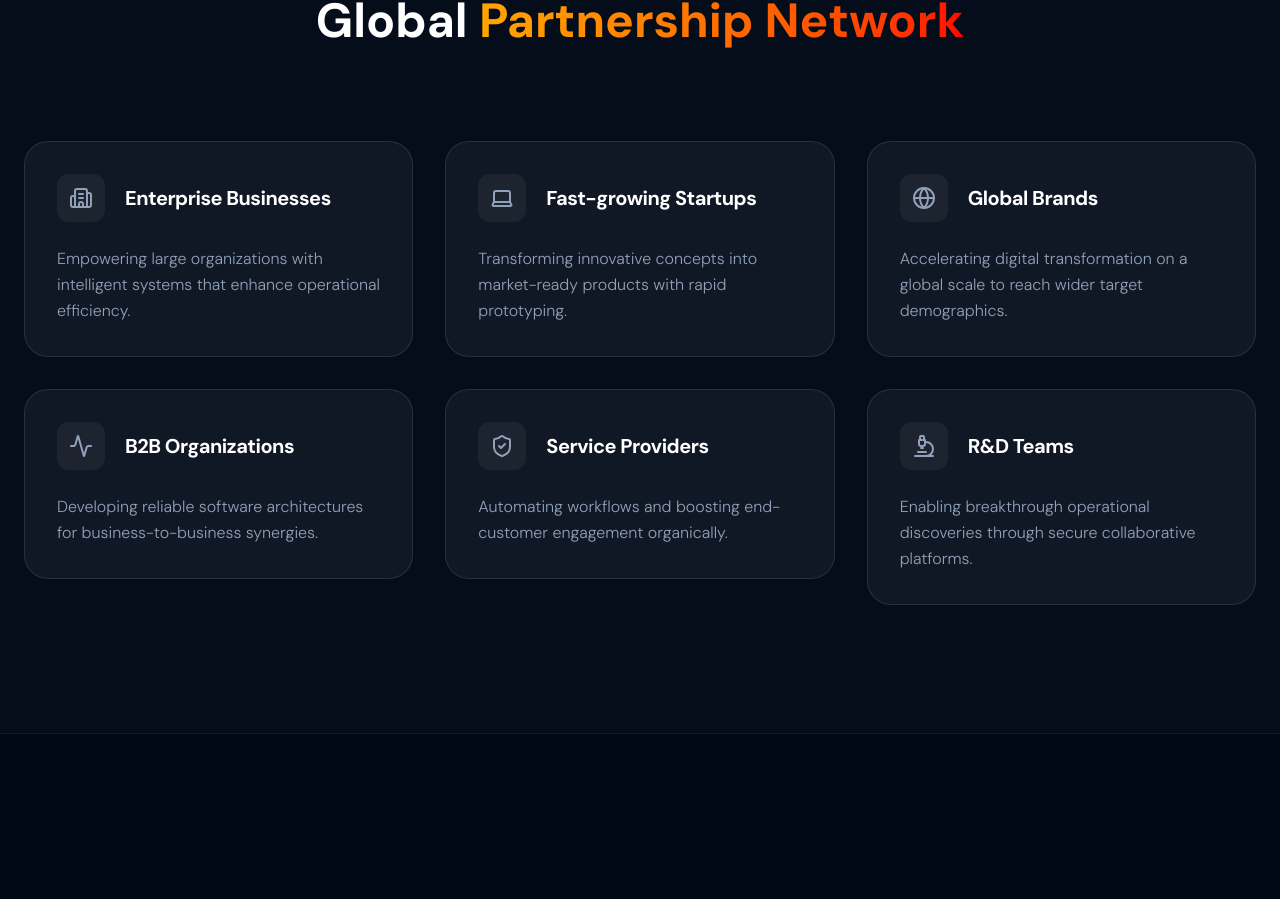
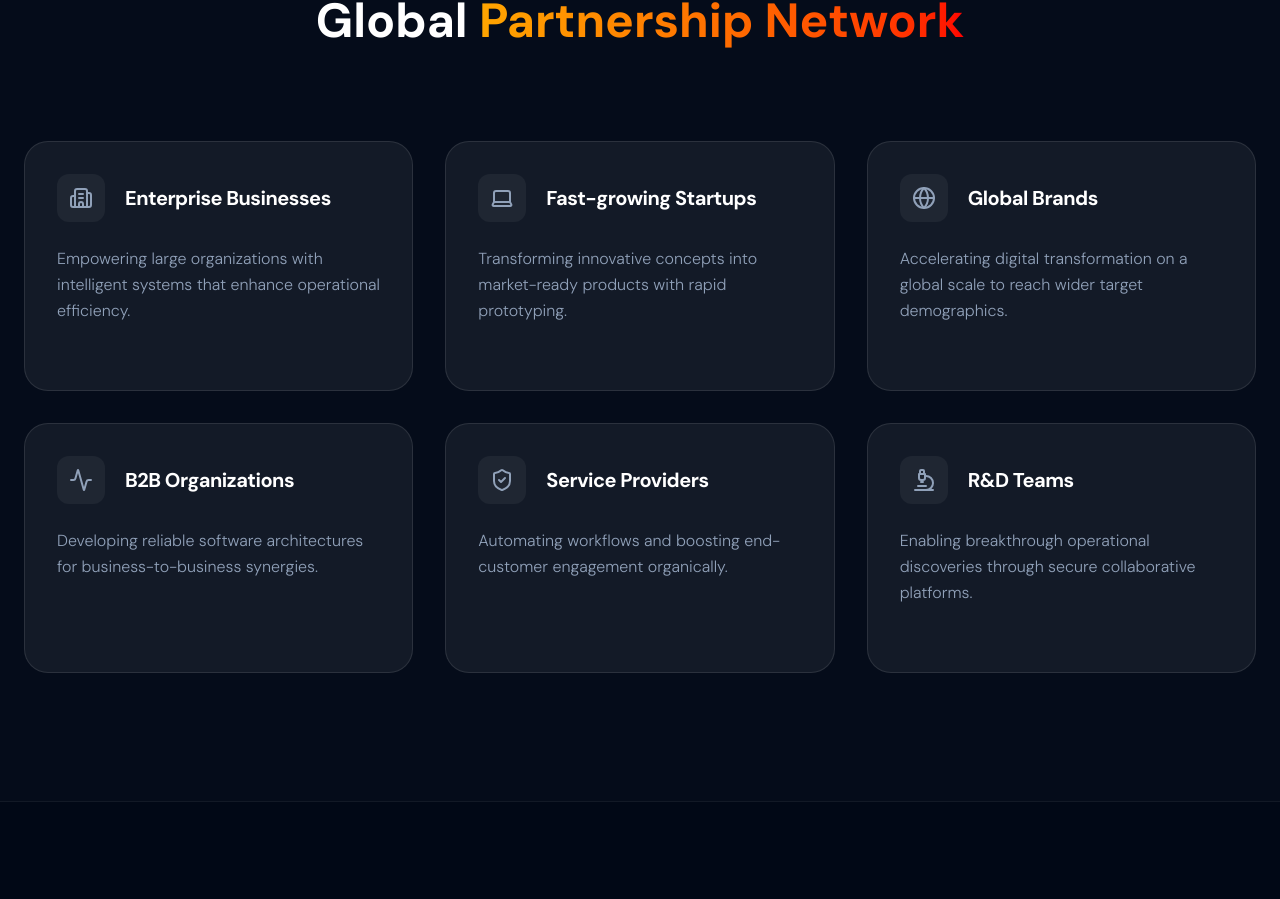
Before and after one commit to Wtmsoumen/wtm_web_react, a Next.js app: page /Industry/automotive in a window 1280 px wide. Shown: the part 2392-3291 px from the top of the page. Built offline with nearby package versions, Linux system fonts and the light colour scheme.

Commit message:
fix: adjust styling for target cards and background in Why Choose Us section

```diff
--- a/app/Industry/[slug]/page.tsx
+++ b/app/Industry/[slug]/page.tsx
@@ -295,7 +295,7 @@ export default function IndustryPage({ params }: { params: Promise<{ slug: strin
                     <div className="grid grid-cols-1 sm:grid-cols-2 lg:grid-cols-3 gap-8">
                         {industryData.targets.map((target, idx) => (
                             <ScrollReveal key={idx}>
-                                <div className="flex flex-col gap-6 p-8 rounded-3xl bg-white/5 border border-white/10 hover:border-white/30 transition-all group">
+                                <div className="flex flex-col gap-6 p-8 rounded-3xl bg-white/6 border border-white/10 hover:border-white/30 transition-all group h-[250px]">
                                     <div className="flex items-center gap-5">
                                         <div className="w-12 h-12 rounded-xl bg-white/5 flex items-center justify-center text-slate-400 group-hover:bg-blue-600 group-hover:text-white transition-all">
                                             <target.icon className="w-6 h-6" />
@@ -337,7 +337,7 @@ export default function IndustryPage({ params }: { params: Promise<{ slug: strin
 
             {/* 6. Why Choose Us */}
             <section className="py-40 relative z-10 overflow-hidden">
-                <div className="absolute top-1/2 left-1/2 -translate-x-1/2 -translate-y-1/2 w-[1000px] h-[1000px] border border-blue-600/10 rounded-full -z-10" />
+                <div className="absolute top-1/2 left-1/2 -translate-x-1/2 -translate-y-1/2 w-[1000px] h-[1000px]   border border-blue-600/10 rounded-full -z-10" />
                 <div className="max-w-7xl mx-auto px-4 sm:px-6">
                     <div className="text-center mb-24">
                         <h2 className="text-4xl md:text-6xl font-bold text-white mb-6">
```
